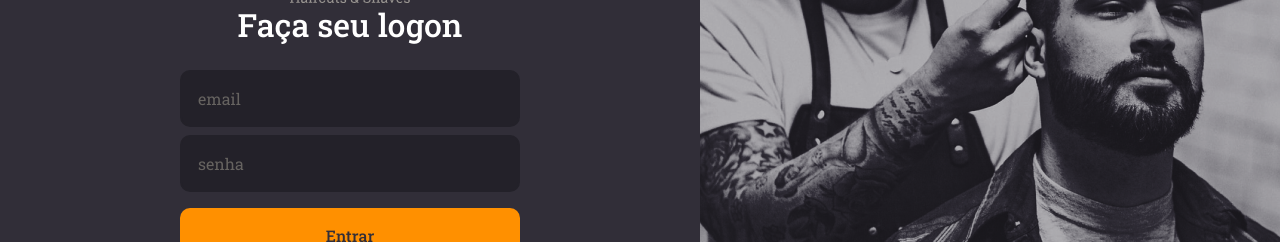
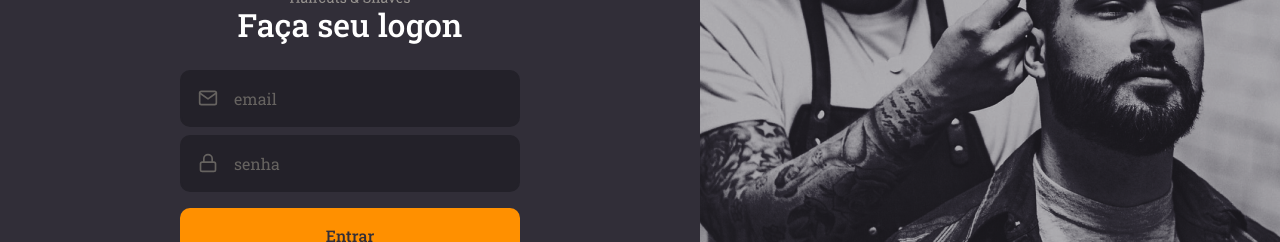
Before and after one commit to Shilton7/gobarberweb_ts, a React (Create React App) app: page / in a window 1280 px wide. Shown: the part 289-531 px from the top of the page. Built offline with nearby package versions, Linux system fonts and the light colour scheme.

Commit message:
Component Input and Button

```diff
--- /dev/null
+++ b/src/components/Button/index.tsx
@@ -0,0 +1,12 @@
+import React, { ButtonHTMLAttributes } from 'react';
+import { Container } from './styles';
+
+type ButtonProps = ButtonHTMLAttributes<HTMLButtonElement>;
+
+const Button: React.FC<ButtonProps> = ({ children, ...rest }) => (
+  <Container type="button" {...rest}>
+    {children}
+  </Container>
+);
+
+export default Button;
--- /dev/null
+++ b/src/components/Button/styles.ts
@@ -0,0 +1,19 @@
+import styled from 'styled-components';
+import { shade } from 'polished';
+
+export const Container = styled.button`
+  border: 0;
+  width: 100%;
+  height: 56px;
+  color: #312e38;
+  padding: 0 16px;
+  font-weight: 500;
+  margin-top: 16px;
+  background: #ff9000;
+  border-radius: 10px;
+  transition: background-color 0.2s;
+
+  &:hover {
+    background: ${shade(0.2, '#ff9000')};
+  }
+`;
--- /dev/null
+++ b/src/components/Input/index.tsx
@@ -0,0 +1,17 @@
+import React, { InputHTMLAttributes } from 'react';
+import { IconBaseProps } from 'react-icons';
+import { Container } from './styles';
+
+interface InputProps extends InputHTMLAttributes<HTMLInputElement> {
+  name: string;
+  icon?: React.ComponentType<IconBaseProps>;
+}
+
+const Input: React.FC<InputProps> = ({ icon: Icon, ...rest }) => (
+  <Container>
+    {Icon && <Icon size={20} />}
+    <input {...rest} />
+  </Container>
+);
+
+export default Input;
--- /dev/null
+++ b/src/components/Input/styles.ts
@@ -0,0 +1,33 @@
+import styled from 'styled-components';
+
+export const Container = styled.div`
+  width: 100%;
+  padding: 16px;
+  color: #666360;
+  background: #232129;
+  border-radius: 10px;
+  border: 2px solid #232129;
+  display: flex;
+  align-items: center;
+
+  & + div {
+    margin-top: 8px;
+  }
+
+  input {
+    flex: 1;
+    background: transparent;
+    border: 0;
+    color: #f4ede8;
+
+    &::placeholder {
+      color: #666360;
+    }
+  }
+
+  /* icone */
+
+  svg {
+    margin-right: 16px;
+  }
+`;
--- a/src/pages/SigIn/index.tsx
+++ b/src/pages/SigIn/index.tsx
@@ -1,7 +1,10 @@
 import React from 'react';
-import { FiLogIn } from 'react-icons/fi';
+import { FiLogIn, FiMail, FiLock } from 'react-icons/fi';
 import { Container, Content, Background } from './styles';
 import logoImg from '../../assets/img/logo.svg';
+
+import Input from '../../components/Input';
+import Button from '../../components/Button';
 
 const SigIn: React.FC = () => (
   <>
@@ -11,10 +14,15 @@
 
         <form>
           <h1>Faça seu logon</h1>
-          <input placeholder="email" />
-          <input type="password" placeholder="senha" />
+          <Input icon={FiMail} name="email" placeholder="email" />
+          <Input
+            icon={FiLock}
+            name="password"
+            type="password"
+            placeholder="senha"
+          />
 
-          <button type="submit">Entrar</button>
+          <Button type="submit">Entrar</Button>
 
           <a href="forgot">Esqueci minha senha</a>
         </form>
--- a/src/pages/SigIn/styles.ts
+++ b/src/pages/SigIn/styles.ts
@@ -23,40 +23,6 @@
 
     h1 {
       margin-bottom: 24px;
-    }
-
-    input {
-      width: 100%;
-      padding: 16px;
-      color: #f4ede8;
-      background: #232129;
-      border-radius: 10px;
-      border: 2px solid #232129;
-
-      &::placeholder {
-        color: #666360;
-      }
-
-      & + input {
-        margin-top: 8px;
-      }
-    }
-
-    button {
-      border: 0;
-      width: 100%;
-      height: 56px;
-      color: #312e38;
-      padding: 0 16px;
-      font-weight: 500;
-      margin-top: 16px;
-      background: #ff9000;
-      border-radius: 10px;
-      transition: background-color 0.2s;
-
-      &:hover {
-        background: ${shade(0.2, '#ff9000')};
-      }
     }
 
     a {
```
Also changed, not shown: .eslintrc.json.
